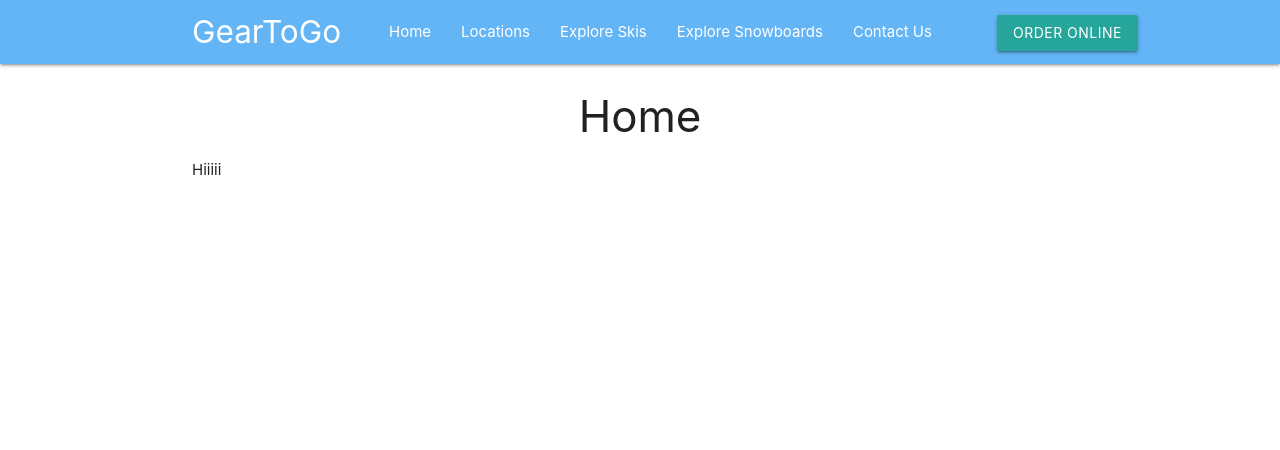
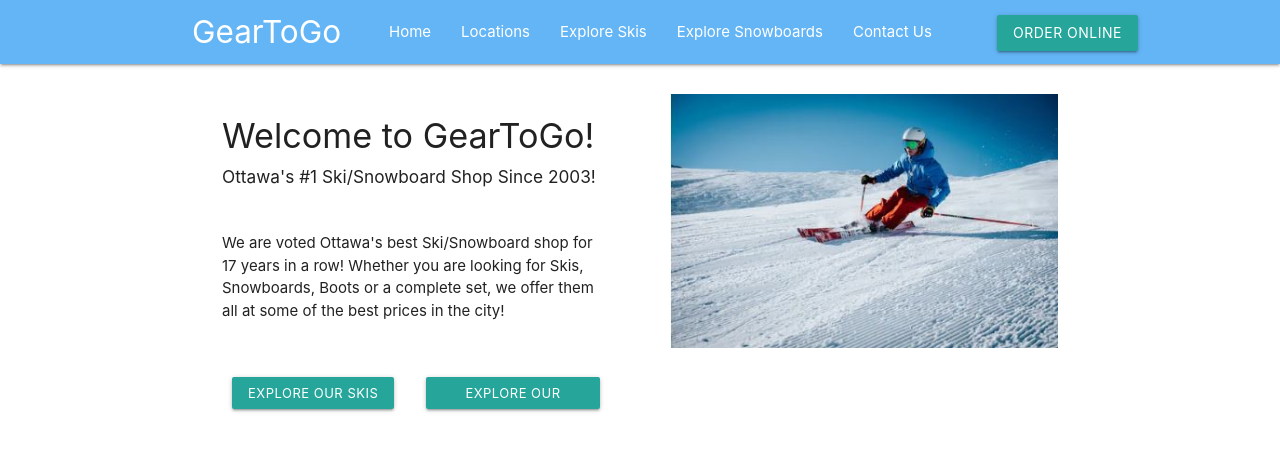
Before and after one commit to YutaroMiy/YutaroMiy.github.io, a React (Create React App) app in the folder skiproject/: page / in a window 1280 px wide. Shown: the top 450 px of the page. Built offline with nearby package versions, Linux system fonts and the light colour scheme.

Commit message:
finished home page

```diff
--- a/skiproject/src/components/Home.js
+++ b/skiproject/src/components/Home.js
@@ -1,10 +1,31 @@
+/*
+	Ski photo taken from: https://unsplash.com/s/photos/ski
+*/
 import React from 'react'
 
 const Home = () => {
 	return (
 		<div className="container">
-			<h3 className="center">Home</h3>
-			<p>Hiiiii</p>
+			<div className="row">
+				<div className="column-left">
+					<h4>Welcome to GearToGo!</h4>
+					<h6>Ottawa's #1 Ski/Snowboard Shop Since 2003!</h6>
+					<p className="paragraph">We are voted Ottawa's best Ski/Snowboard shop for
+					17 years in a row! Whether you are looking for Skis, Snowboards, Boots or a
+					complete set, we offer them all at some of the best prices in the city!</p>
+					<div className="row">
+						<div className="column-buttons">
+							<button className="waves-effect waves-light btn-small">Explore Our Skis</button>
+						</div>
+						<div className="column-buttons">
+							<button className="waves-effect waves-light btn-small">Explore Our Boards</button>
+						</div>
+					</div>
+				</div>
+				<div className="column-right">
+					<img src="/skiing.JPG" alt ="A ski image" width="100%" />
+				</div>
+			</div>
 		</div>
 	)
 }
--- a/skiproject/src/index.css
+++ b/skiproject/src/index.css
@@ -28,6 +28,32 @@ code {
   display: table;
   clear: both;
 }
+
 .locations {
 	padding: 60px;
 }
+
+.column-left {
+	float: left;
+	width: 50%;
+	padding: 30px;
+}
+
+.column-right {
+	float: left;
+	width: 50%;
+	padding: 30px;
+}
+
+.column-buttons {
+	float: left;
+	width: 50%;
+	padding: 10px;
+
+}
+
+.paragraph {
+	padding-top: 30px;
+	padding-bottom: 30px;
+	overflow: auto;
+}
```
Also changed, not shown: skiproject/public/skiing.JPG (added).
